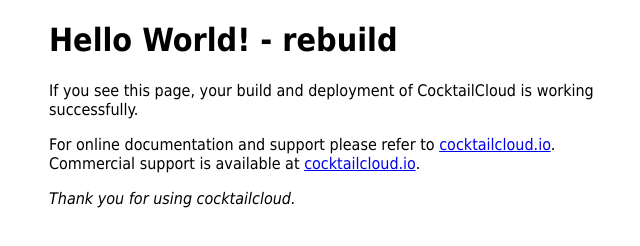
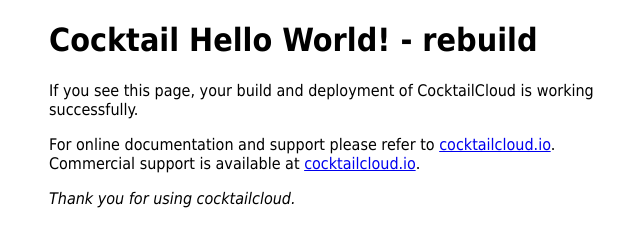
Before and after one commit to AcornGun/testhtml, a plain HTML site: page index.html in a window 1280 px wide. Shown: the whole page, without its empty margins (311-951 px from the left). Drawn offline with Linux system fonts and the light colour scheme.

Commit message:
Update index.html

```diff
--- a/index.html
+++ b/index.html
@@ -1,7 +1,7 @@
 <!DOCTYPE html>
 <html>
 <head>
-<title>Hello World! - rebuild</title>
+<title>Cocktail Hello World! - rebuild</title>
 <style>
     body {
         width: 35em;
@@ -11,7 +11,7 @@
 </style>
 </head>
 <body>
-<h1>Hello World! - rebuild</h1>
+<h1>Cocktail Hello World! - rebuild</h1>
 <p>If you see this page,
 your build and deployment of CocktailCloud is working successfully.</p>
 
```
